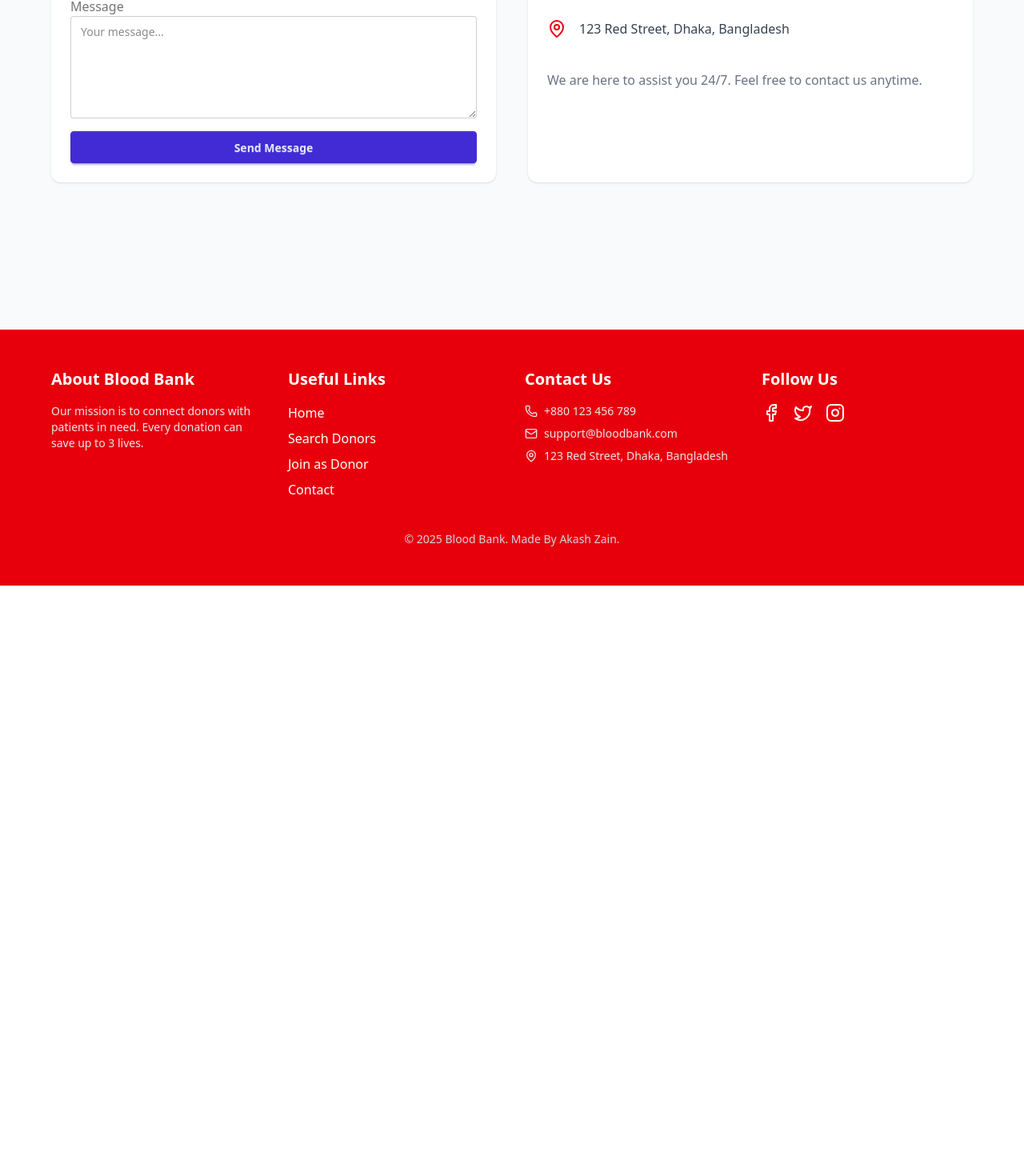
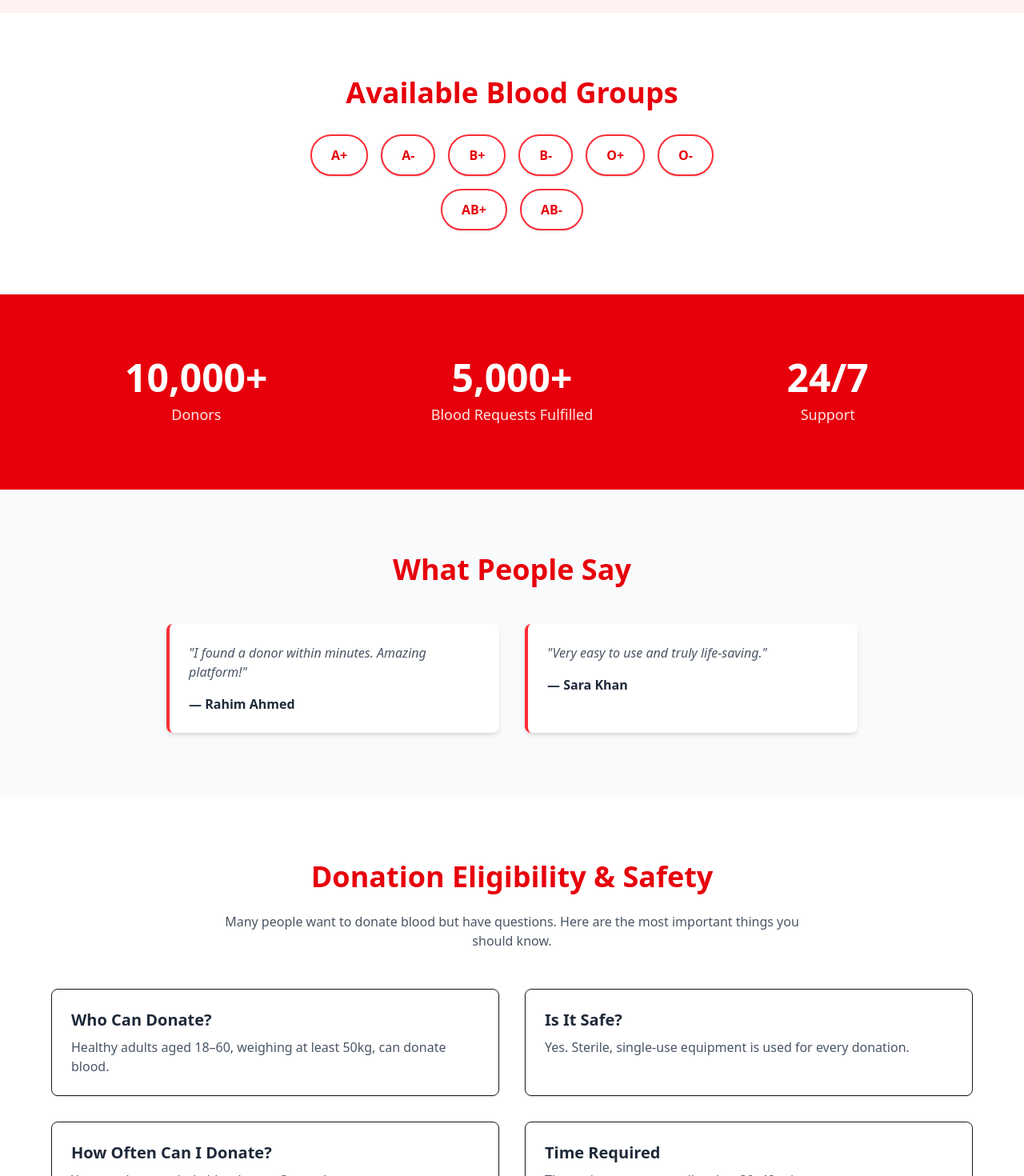
Before and after one commit to akashchy23/blood-bank, a React (Vite) app: page / in a window 1280 px wide. Shown: the part 1316-2786 px from the top of the page at 80% size. Before the commit the page ends 2048 px from the top, so only its background shows below. Built offline with nearby package versions, Linux system fonts and the light colour scheme; no server answers.

Commit message:
added sections

```diff
--- a/package.json
+++ b/package.json
@@ -13,8 +13,10 @@
     "@tailwindcss/vite": "^4.1.18",
     "axios": "^1.13.2",
     "firebase": "^12.6.0",
+    "framer-motion": "^12.25.0",
     "lucide-react": "^0.561.0",
     "react": "^19.2.0",
+    "react-countup": "^6.5.3",
     "react-dom": "^19.2.0",
     "react-icons": "^5.5.0",
     "react-router": "^7.10.1",
--- /dev/null
+++ b/src/Pages/BloodGroups .jsx
@@ -0,0 +1,79 @@
+import React from 'react';
+import { motion } from 'framer-motion';
+
+const BloodGroups = () => {
+  const groups = ["A+", "A-", "B+", "B-", "O+", "O-", "AB+", "AB-"];
+
+  // Container animation: manages the staggering of children
+  const containerVariants = {
+    hidden: { opacity: 0 },
+    visible: {
+      opacity: 1,
+      transition: {
+        staggerChildren: 0.1, // Each bubble pops up 0.1s after the previous one
+      },
+    },
+  };
+
+  // Individual item animation
+  const itemVariants = {
+    hidden: {
+      opacity: 0,
+      scale: 0.5,
+      y: 20
+    },
+    visible: {
+      opacity: 1,
+      scale: 1,
+      y: 0,
+      transition: {
+        type: "spring", // Gives it a "bouncy" feel
+        stiffness: 260,
+        damping: 20
+      }
+    },
+  };
+
+  return (
+    <section className="py-20 bg-white text-center overflow-hidden">
+      {/* Animated Title */}
+      <motion.h2
+        initial={{ opacity: 0, y: -20 }}
+        whileInView={{ opacity: 1, y: 0 }}
+        viewport={{ once: true }}
+        transition={{ duration: 0.6 }}
+        className="text-4xl font-bold text-red-600 mb-8"
+      >
+        Available Blood Groups
+      </motion.h2>
+
+      {/* Animated Grid Container */}
+      <motion.div
+        variants={containerVariants}
+        initial="hidden"
+        whileInView="visible"
+        viewport={{ once: true, amount: 0.3 }}
+        className="flex flex-wrap justify-center gap-4 max-w-xl mx-auto px-4"
+      >
+        {groups.map((group, i) => (
+          <motion.div
+            key={i}
+            variants={itemVariants}
+            whileHover={{
+              scale: 1.1,
+              backgroundColor: "#ef4444", // Tailwind red-500
+              color: "#ffffff",
+              cursor: "pointer"
+            }}
+            whileTap={{ scale: 0.95 }}
+            className="px-6 py-3 border-2 border-red-500 text-red-600 rounded-full font-bold shadow-sm transition-colors duration-200"
+          >
+            {group}
+          </motion.div>
+        ))}
+      </motion.div>
+    </section>
+  );
+};
+
+export default BloodGroups;
--- /dev/null
+++ b/src/Pages/EligibilitySafety.jsx
@@ -0,0 +1,51 @@
+const EligibilitySafety = () => {
+  const points = [
+    {
+      title: "Who Can Donate?",
+      desc: "Healthy adults aged 18–60, weighing at least 50kg, can donate blood."
+    },
+    {
+      title: "Is It Safe?",
+      desc: "Yes. Sterile, single-use equipment is used for every donation."
+    },
+    {
+      title: "How Often Can I Donate?",
+      desc: "You can donate whole blood every 3 months."
+    },
+    {
+      title: "Time Required",
+      desc: "The entire process usually takes 30–40 minutes."
+    }
+  ];
+
+  return (
+    <section className="py-20 bg-white">
+      <div className="max-w-6xl mx-auto">
+        <h2 className="text-4xl font-bold text-center text-red-600 mb-6">
+          Donation Eligibility & Safety
+        </h2>
+
+        <p className="text-center text-gray-600 mb-12 max-w-3xl mx-auto">
+          Many people want to donate blood but have questions.
+          Here are the most important things you should know.
+        </p>
+
+        <div className="grid md:grid-cols-2 gap-8">
+          {points.map((item, index) => (
+            <div
+              key={index}
+              className="border p-6 rounded-lg shadow-sm hover:shadow-md transition"
+            >
+              <h3 className="text-xl font-semibold text-gray-800 mb-2">
+                {item.title}
+              </h3>
+              <p className="text-gray-600">{item.desc}</p>
+            </div>
+          ))}
+        </div>
+      </div>
+    </section>
+  );
+};
+
+export default EligibilitySafety;
--- a/src/Pages/Footer.jsx
+++ b/src/Pages/Footer.jsx
@@ -1,12 +1,18 @@
 import React from "react";
 import { Phone, Mail, MapPin, Facebook, Twitter, Instagram } from "lucide-react";
-import { NavLink } from "react-router";
-
 
 const Footer = () => {
+
+  // Smooth scroll function
+  const scrollToContact = () => {
+    const contactSection = document.getElementById("contact");
+    contactSection?.scrollIntoView({ behavior: "smooth" });
+  };
+
   return (
     <footer className="bg-red-600 text-white py-12 px-4">
       <div className="max-w-6xl mx-auto grid grid-cols-1 md:grid-cols-4 gap-8">
+
         {/* About */}
         <div>
           <h3 className="text-xl font-bold mb-4">About Blood Bank</h3>
@@ -20,24 +26,29 @@ const Footer = () => {
           <h3 className="text-xl font-bold mb-4">Useful Links</h3>
           <ul className="space-y-2">
             <li>
-              <NavLink to="/" className="hover:underline">
+              <a href="/" className="hover:underline">
                 Home
-              </NavLink>
+              </a>
             </li>
             <li>
-              <NavLink to="/search-request" className="hover:underline">
+              <a href="/search" className="hover:underline">
                 Search Donors
-              </NavLink>
+              </a>
             </li>
             <li>
-              <NavLink to="/register" className="hover:underline">
+              <a href="/register" className="hover:underline">
                 Join as Donor
-              </NavLink>
+              </a>
             </li>
+
             <li>
-              <NavLink to="/contact-us" className="hover:underline">
+              {/* Scroll to Contact */}
+              <button
+                onClick={scrollToContact}
+                className="hover:underline focus:outline-none"
+              >
                 Contact
-              </NavLink>
+              </button>
             </li>
           </ul>
         </div>
@@ -53,7 +64,7 @@ const Footer = () => {
               <Mail className="w-4 h-4" /> support@bloodbank.com
             </li>
             <li className="flex items-center gap-2">
-              <MapPin className="w-4 h-4" /> 123 Red Street, Dhaka, Bangladesh
+              <MapPin className="w-4 h-4" /> Dhaka, Bangladesh
             </li>
           </ul>
         </div>
@@ -62,17 +73,12 @@ const Footer = () => {
         <div>
           <h3 className="text-xl font-bold mb-4">Follow Us</h3>
           <div className="flex items-center gap-4">
-            <a href="#" className="hover:text-gray-200">
-              <Facebook className="w-6 h-6" />
-            </a>
-            <a href="#" className="hover:text-gray-200">
-              <Twitter className="w-6 h-6" />
-            </a>
-            <a href="#" className="hover:text-gray-200">
-              <Instagram className="w-6 h-6" />
-            </a>
+            <Facebook className="w-6 h-6 cursor-pointer" />
+            <Twitter className="w-6 h-6 cursor-pointer" />
+            <Instagram className="w-6 h-6 cursor-pointer" />
           </div>
         </div>
+
       </div>
 
       <div className="mt-10 text-center text-gray-300 text-sm">
--- a/src/Pages/Home.jsx
+++ b/src/Pages/Home.jsx
@@ -3,13 +3,25 @@ import Banner from './Banner';
 import FeaturedSection from './FeaturedSection';
 import ContactUs from './ContactUs ';
 import Footer from './Footer';
+import HowItWorks from './HowItWorks ';
+import BloodGroups from './BloodGroups ';
+import ImpactStats from './ImpactStats ';
+import Testimonials from './Testimonials ';
+import EligibilitySafety from './EligibilitySafety';
 
 const Home = () => {
     return (
         <div>
             <Banner></Banner>
             <FeaturedSection></FeaturedSection>
-            <ContactUs></ContactUs>
+            <HowItWorks></HowItWorks>
+            <BloodGroups></BloodGroups>
+            <ImpactStats></ImpactStats>
+            <Testimonials></Testimonials>
+            <EligibilitySafety></EligibilitySafety>
+           <section id='contact'>
+             <ContactUs></ContactUs>
+           </section>
             <Footer></Footer>
         </div>
     );
--- /dev/null
+++ b/src/Pages/HowItWorks .jsx
@@ -0,0 +1,29 @@
+const HowItWorks = () => {
+  const steps = [
+    { step: "1", title: "Register", desc: "Create your donor profile" },
+    { step: "2", title: "Search / Request", desc: "Find or request blood easily" },
+    { step: "3", title: "Donate", desc: "Donate blood & save lives" },
+  ];
+
+  return (
+    <section className="py-20 bg-red-50">
+      <h2 className="text-4xl font-bold text-center text-red-600 mb-12">
+        How It Works
+      </h2>
+
+      <div className="grid md:grid-cols-3 gap-8 max-w-6xl mx-auto text-center">
+        {steps.map((item, i) => (
+          <div key={i} className="bg-white p-6 rounded-lg shadow">
+            <div className="text-3xl font-bold text-red-600 mb-3">
+              {item.step}
+            </div>
+            <h3 className="text-xl font-semibold mb-2">{item.title}</h3>
+            <p className="text-gray-600">{item.desc}</p>
+          </div>
+        ))}
+      </div>
+    </section>
+  );
+};
+
+export default HowItWorks;
--- /dev/null
+++ b/src/Pages/ImpactStats .jsx
@@ -0,0 +1,35 @@
+import CountUp from "react-countup";
+
+const ImpactStats = () => {
+  const stats = [
+    { value: 10000, suffix: "+", label: "Donors" },
+    { value: 5000, suffix: "+", label: "Blood Requests Fulfilled" },
+    { value: 24, suffix: "/7", label: "Support" },
+  ];
+
+  return (
+    <section className="py-20 bg-red-600 text-white">
+      <div className="grid md:grid-cols-3 gap-8 max-w-6xl mx-auto text-center">
+        {stats.map((stat, i) => (
+          <div key={i} className="space-y-2">
+            <h3 className="text-5xl font-bold">
+              <CountUp
+                start={0}
+                end={stat.value}
+                duration={2.5}
+                separator=","
+              />
+              {stat.suffix}
+            </h3>
+
+            <p className="text-lg opacity-90">
+              {stat.label}
+            </p>
+          </div>
+        ))}
+      </div>
+    </section>
+  );
+};
+
+export default ImpactStats;
--- /dev/null
+++ b/src/Pages/Testimonials .jsx
@@ -0,0 +1,74 @@
+import React from 'react';
+import { motion } from 'framer-motion';
+
+const Testimonials = () => {
+  const reviews = [
+    {
+      name: "Rahim Ahmed",
+      msg: "I found a donor within minutes. Amazing platform!"
+    },
+    {
+      name: "Sara Khan",
+      msg: "Very easy to use and truly life-saving."
+    }
+  ];
+
+  // Animation variants for the container (staggering children)
+  const containerVariants = {
+    hidden: { opacity: 0 },
+    visible: {
+      opacity: 1,
+      transition: {
+        staggerChildren: 0.3 // Delay between each card appearing
+      }
+    }
+  };
+
+  // Animation variants for individual cards
+  const cardVariants = {
+    hidden: { opacity: 0, y: 20 },
+    visible: {
+      opacity: 1,
+      y: 0,
+      transition: { duration: 0.6, ease: "easeOut" }
+    }
+  };
+
+  return (
+    <section className="py-20 bg-gray-50 overflow-hidden">
+      {/* Animated Title */}
+      <motion.h2
+        initial={{ opacity: 0, y: -20 }}
+        whileInView={{ opacity: 1, y: 0 }}
+        viewport={{ once: true }}
+        className="text-4xl font-bold text-center text-red-600 mb-12"
+      >
+        What People Say
+      </motion.h2>
+
+      <motion.div
+        variants={containerVariants}
+        initial="hidden"
+        whileInView="visible"
+        viewport={{ once: true, amount: 0.2 }}
+        className="max-w-4xl mx-auto grid md:grid-cols-2 gap-8 px-4"
+      >
+        {reviews.map((item, i) => (
+          <motion.div
+            key={i}
+            variants={cardVariants}
+            whileHover={{ scale: 1.03 }} // Subtle lift on hover
+            className="bg-white p-6 rounded-lg shadow-md border-l-4 border-red-500"
+          >
+            <p className="text-gray-600 mb-4 italic">"{item.msg}"</p>
+            <h4 className="font-semibold text-gray-800">
+              — {item.name}
+            </h4>
+          </motion.div>
+        ))}
+      </motion.div>
+    </section>
+  );
+};
+
+export default Testimonials;
--- a/src/index.css
+++ b/src/index.css
@@ -1,2 +1,5 @@
 @import "tailwindcss";
 @plugin "daisyui";
+html {
+  scroll-behavior: smooth;
+}
```
Also changed, not shown: 1 other file (tests, documents, lock files or other folders).
